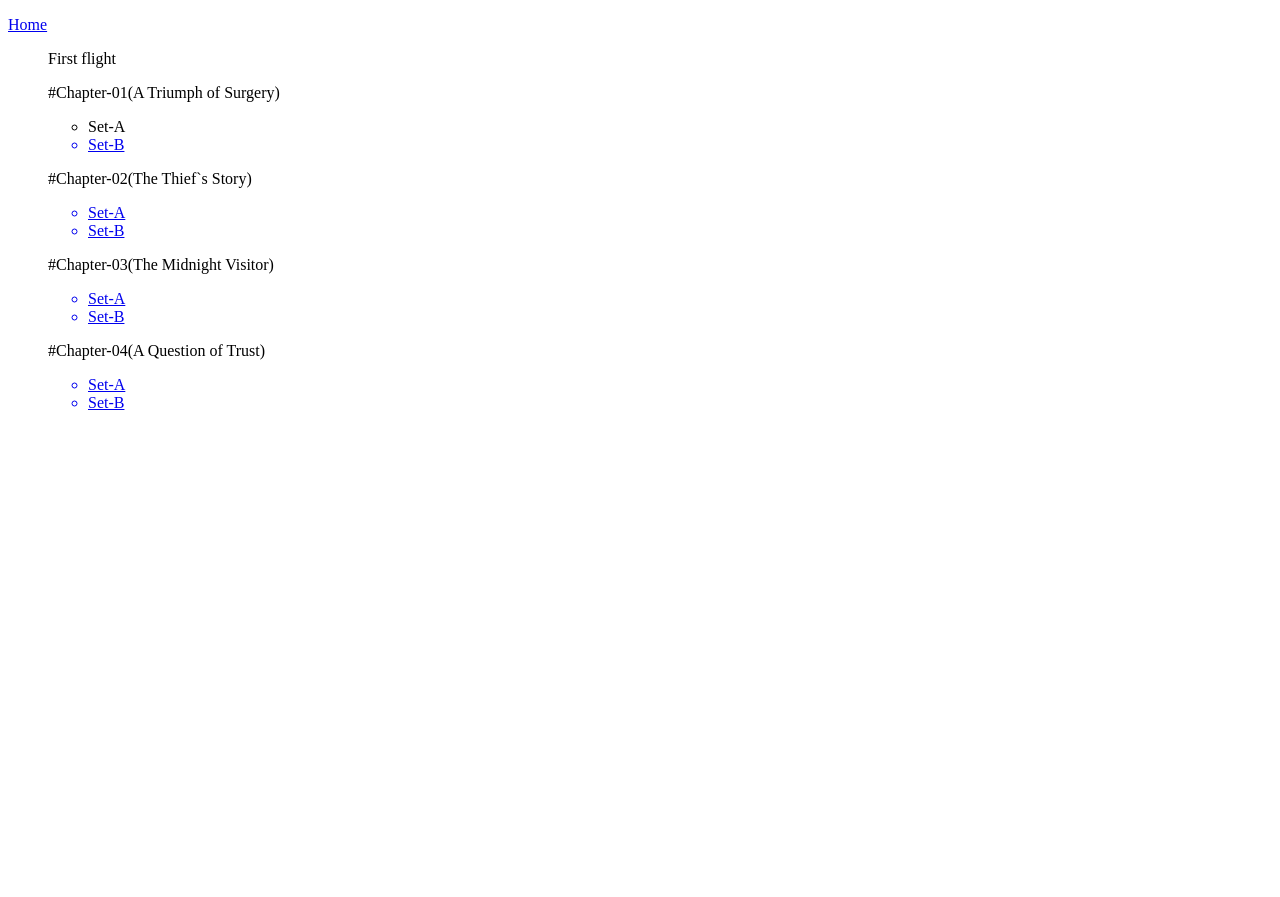
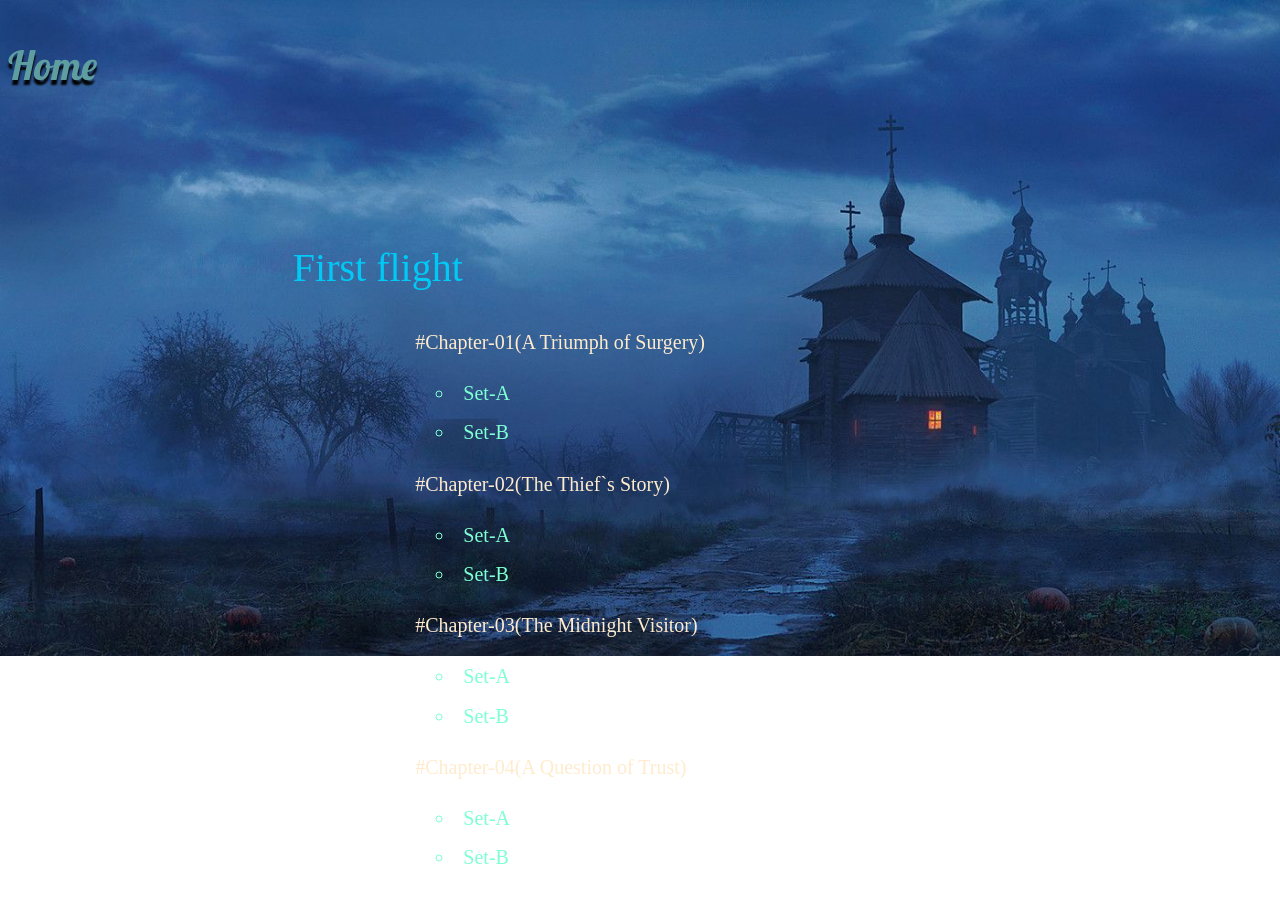
Before and after one commit to tryitten/get-ready-project, a plain HTML site: page Foot.html in a window 1280 px wide. Before the commit the page ends 800 px from the top, so only its background shows below. Drawn offline with Linux system fonts and the light colour scheme.

Commit message:
change css link

```diff
--- a/Foot.html
+++ b/Foot.html
@@ -6,7 +6,7 @@
     <meta http-equiv="X-UA-Compatible" content="IE=edge">
     <meta name="viewport" content="width=device-width, initial-scale=1.0">
     <title>Cambridge</title>
-    <link rel="stylesheet" href="all page css.css">
+    <link rel="stylesheet" href="home.css">
     <link href="https://fonts.googleapis.com/css2?family=Lobster&display=swap" rel="stylesheet">
 
 </head>
@@ -15,7 +15,7 @@
 
 
     <nav class="navbar navbar-expand-lg navbar-light bg-light">
-        <a class="link" href="index.html">
+        <a class="link" href="index.HTML">
             <p class="home">Home</p>
         </a>
         <span class="navbar-toggler-icon"></span>
```
Also changed, not shown: Bio.html (+1 -1 lines), Che.html (+1 -1 lines), Econ.html (+2 -2 lines), First.html (+2 -2 lines), Geog.html (+2 -2 lines), Hist.html (+2 -2 lines), Phy.html (+2 -2 lines), civi.html (+1 -1 lines).
